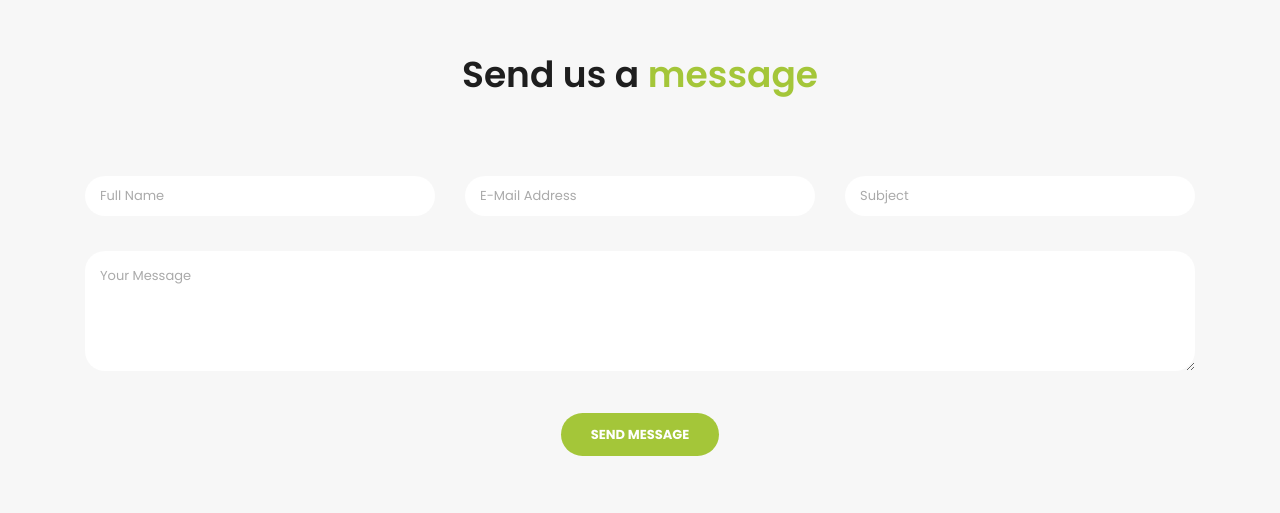
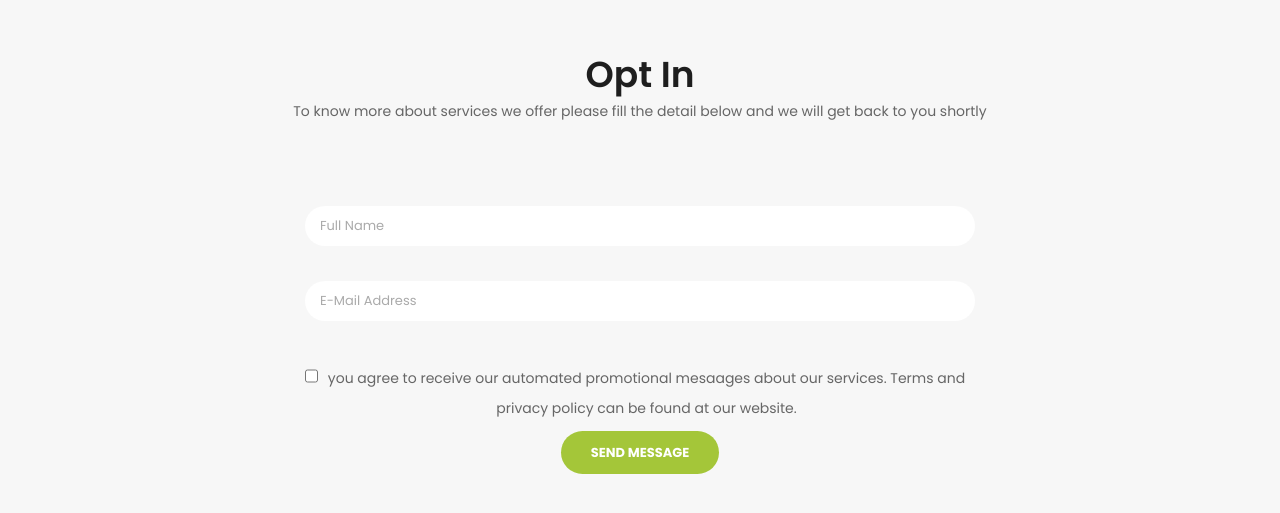
Before and after one commit to gauravdhiman89/shree-finance, a plain HTML site: page contact.html in a window 1280 px wide. Shown: the part 1228-1741 px from the top of the page. Drawn offline with Linux system fonts and the light colour scheme.

Commit message:
Update contact.html

```diff
--- a/contact.html
+++ b/contact.html
@@ -143,35 +143,28 @@ https://templatemo.com/tm-545-finance-business
       <div class="row">
         <div class="col-md-12">
           <div class="section-heading">
-            <h2>Send us a <em>message</em></h2>
+            <h2>Opt In</h2>
+            <p>To know more about services we offer please fill the detail below and we will get back to you shortly</p>
           </div>
         </div>
-        <div class="col-md-12">
+        <div class="col-md-12" style="max-width:700px; width: 100%; margin: auto;">
           <div class="contact-form">
             <form id="contact" action="https://formspree.io/f/mdobdnqk" method="POST">
               <div class="row">
-                <div class="col-lg-4 col-md-12 col-sm-12">
+                <div class="col-md-12 col-sm-12">
                   <fieldset>
                     <input name="name" type="text" class="form-control" id="name" placeholder="Full Name" required="" />
                   </fieldset>
                 </div>
-                <div class="col-lg-4 col-md-12 col-sm-12">
+                <div class=" col-md-12 col-sm-12">
                   <fieldset>
                     <input name="email" type="text" class="form-control" id="email" pattern="[^ @]*@[^ @]*"
                       placeholder="E-Mail Address" required="" />
                   </fieldset>
                 </div>
-                <div class="col-lg-4 col-md-12 col-sm-12">
-                  <fieldset>
-                    <input name="subject" type="text" class="form-control" id="subject" placeholder="Subject"
-                      required="" />
-                  </fieldset>
-                </div>
-                <div class="col-lg-12">
-                  <fieldset>
-                    <textarea name="message" rows="6" class="form-control" id="message" placeholder="Your Message"
-                      required=""></textarea>
-                  </fieldset>
+                <div class="col-md-12 col-sm-12" style="display: flex; align-items: center; justify-content: center;">
+                  <input type="checkbox" />
+                  <p>you agree to receive our automated promotional mesaages about our services. Terms and privacy policy can be found at our website.</p>
                 </div>
                 <div class="col-lg-12">
                   <fieldset>
```
